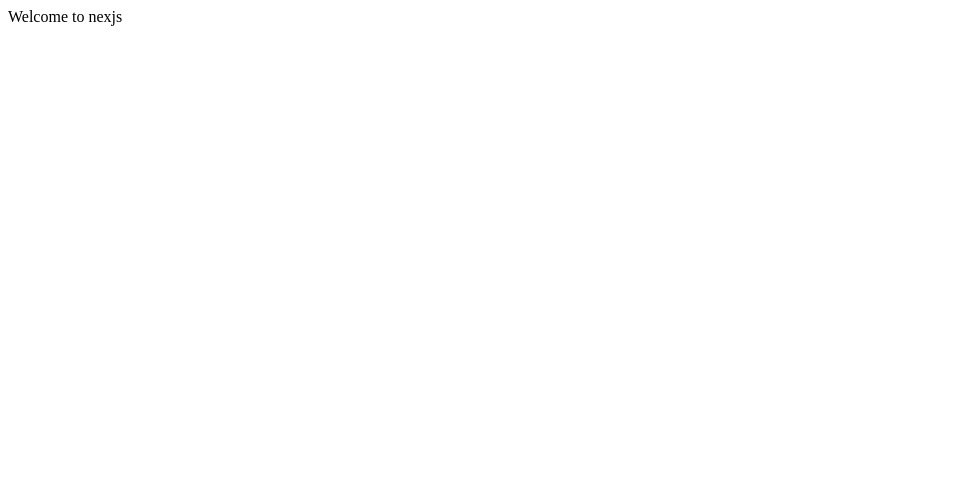
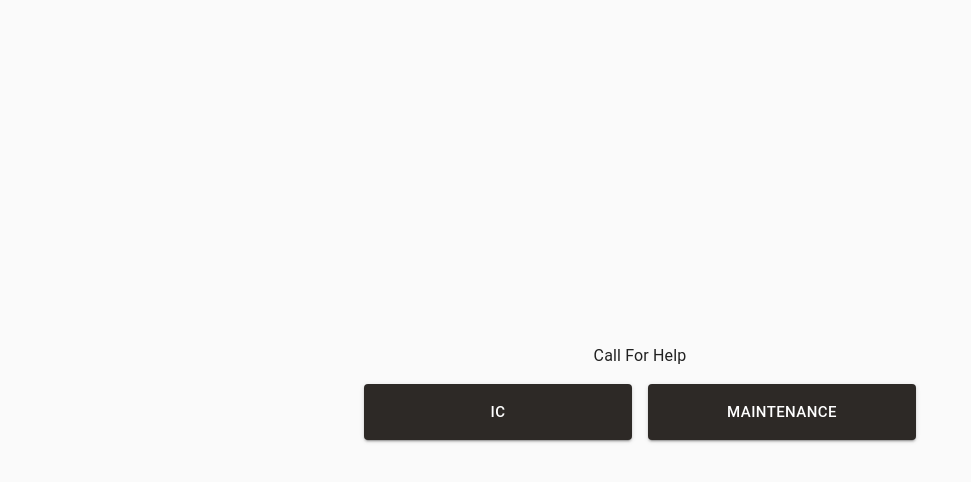
Before and after one commit to Progress-Manufacturing/production-maintenance-requests, a Next.js app: page / in a window 1280 px wide. Shown: the top 482 px of the page, without its empty margins (0-971 px from the left). Built offline with nearby package versions, Linux system fonts and the light colour scheme.

Commit message:
landing page fixes

```diff
--- /dev/null
+++ b/components/layout/primaryLayout.js
@@ -0,0 +1,20 @@
+import Head from 'next/head';
+import { primaryTheme } from '../../lib/theme/primaryTheme';
+import { ThemeProvider } from '@material-ui/styles';
+import { styled } from '@material-ui/styles';
+import { Container, CssBaseline } from '@material-ui/core';
+import { orange } from '@material-ui/core/colors';
+
+export default ({ children, title = 'Production Maintenance Request App' }) => (
+  <ThemeProvider theme={primaryTheme}>
+    <Head>
+      <title>{title}</title>
+      <meta charSet='utf-8' />
+      <meta name='viewport' content='initial-scale=1.0, width=device-width' />
+    </Head>
+    <Container maxWidth="sm" style={{ height: "100vh" }}>
+      <CssBaseline />
+      {children}
+    </Container>
+  </ThemeProvider>
+)
--- /dev/null
+++ b/lib/theme/primaryTheme.js
@@ -0,0 +1,41 @@
+import { createMuiTheme } from '@material-ui/core/styles';
+
+export const primaryTheme = createMuiTheme({
+    palette: {
+        common: {
+            black: 'rgba(0, 0, 0, 1)',
+            white:'rgba(255, 255, 255, 1)'
+        },
+        background: {
+            paper: '#fff',
+            default:'#fafafa'
+        },
+        primary: {
+            light: 'rgba(86, 79, 74, 1)',
+            main: 'rgba(45, 41, 38, 1)',
+            dark: 'rgba(26, 24, 22, 1)',
+            contrastText:'#fff'
+        },
+        secondary: {
+            light: 'rgba(228, 0, 43, 0.78)',
+            main: 'rgba(228, 0, 43, 1)',
+            dark: 'rgba(208, 2, 27, 1)',
+            contrastText:'#fff'
+        },
+        error: {
+            light: '#e57373',
+            main: '#f44336',
+            dark: '#d32f2f',
+            contrastText: '#fff'
+        },
+        text: {
+            primary: 'rgba(0, 0, 0, 0.87)',
+            secondary: 'rgba(0, 0, 0, 0.54)',
+            disabled: 'rgba(0, 0, 0, 0.38)',
+            hint: 'rgba(0, 0, 0, 0.38)'
+        }
+    },
+    button: {
+        margin: '8px',
+    },
+});
--- a/package.json
+++ b/package.json
@@ -6,11 +6,13 @@
     "start": "next start"
   },
   "dependencies": {
-    "@material-ui/core": "^3.9.3",
+    "@material-ui/core": "^4.0.0-beta.1",
+    "@material-ui/styles": "^4.0.0-beta.1",
     "@microsoft/microsoft-graph-client": "^1.6.0",
     "msal": "^1.0.0",
     "next": "^8.1.0",
     "react": "^16.8.6",
-    "react-dom": "^16.8.6"
+    "react-dom": "^16.8.6",
+    "styled-components": "^4.2.0"
   }
 }
--- /dev/null
+++ b/pages/_document.js
@@ -0,0 +1,25 @@
+import Document from 'next/document';
+import { ServerStyleSheet } from 'styled-components';
+
+export default class MyDocument extends Document {
+  static async getInitialProps (ctx, apolloClient) {
+    const sheet = new ServerStyleSheet()
+    const originalRenderPage = ctx.renderPage
+
+    try {
+      ctx.renderPage = () =>
+        originalRenderPage({
+          enhanceApp: App => props => sheet.collectStyles(<App {...props} />)
+        })
+
+      const initialProps = await Document.getInitialProps(ctx)
+
+      return {
+        ...initialProps,
+        styles: <>{initialProps.styles}{sheet.getStyleElement()}</>
+      }
+    } finally {
+      sheet.seal()
+    }
+  }
+}
--- a/pages/index.js
+++ b/pages/index.js
@@ -1,5 +1,41 @@
-function Home() {
-	return <div>Welcome to nexjs</div>;
+import Layout from '../components/layout/primaryLayout';
+import Link from 'next/link';
+import { sizing } from '@material-ui/system';
+import { Grid, Typography, Button, Container } from '@material-ui/core';
+
+const Home = () => {
+	return (
+		<Layout>
+			<Grid container spacing={2} alignContent="center" style={{ height: "100%" }}>
+				<Grid item xs={12}>
+					<Typography align="center">Call For Help</Typography>
+				</Grid>
+				<Grid item xs={12} sm={6}>
+					<Link passHref prefetch href="/ic">
+						<Button
+							style={{ padding: "15px" }}
+							fullWidth
+							size="large"
+							spacing={2}
+							variant="contained"
+							color="primary"
+						>IC</Button>
+					</Link>
+				</Grid>
+				<Grid item xs={12} sm={6}>
+					<Link passHref prefetch href="/maintenance">
+						<Button
+							style={{ padding: "15px" }}
+							fullWidth
+							size="large"
+							variant="contained"
+							color="primary"
+						>Maintenance</Button>
+					</Link>
+				</Grid>
+			</Grid>
+		</Layout>
+	)
 }
 
 export default Home
```
Also changed, not shown: 1 other file (tests, documents, lock files or other folders).
